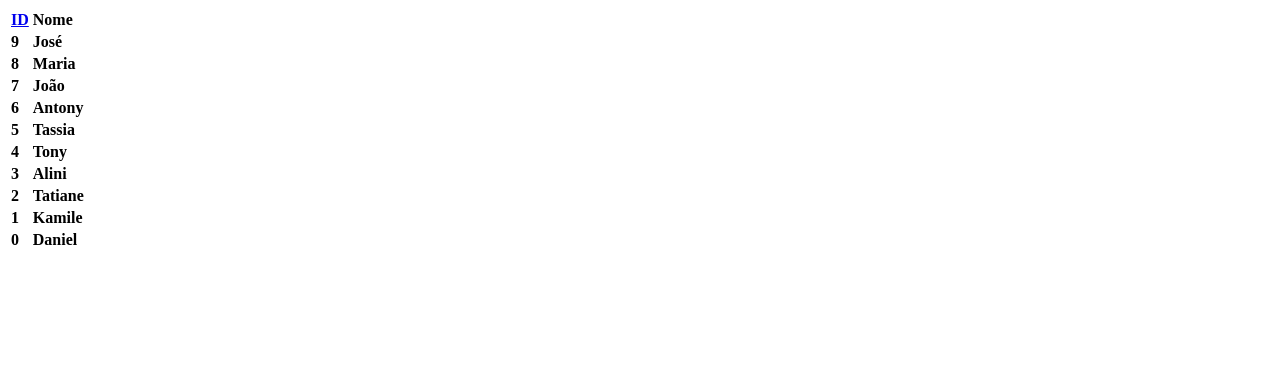
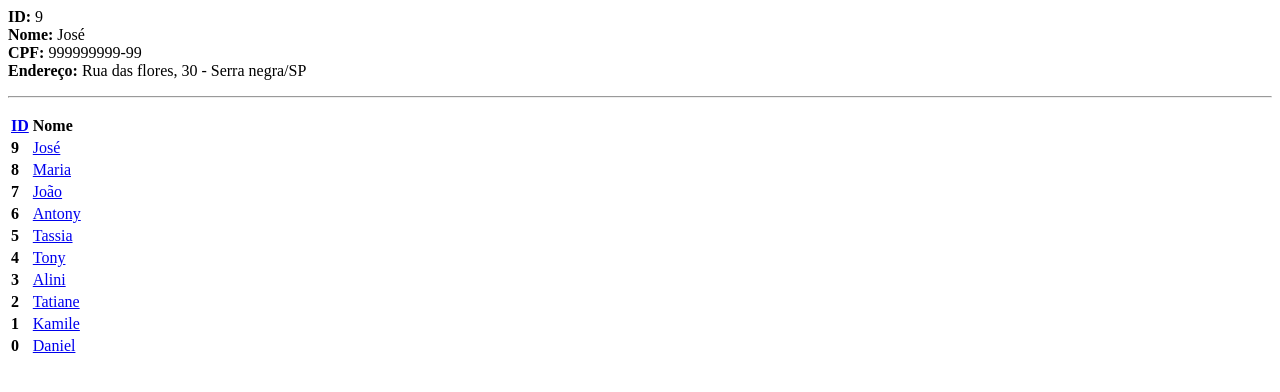
Before and after one commit to szagot/ex-clientes, a PHP site: page /?clientId=9&ordem=desc in a window 1280 px wide. Shown: the top 392 px of the page. Run offline with PHP 8.4, Linux system fonts and the light colour scheme.

```diff
--- a/index.php
+++ b/index.php
@@ -3,6 +3,7 @@ header( 'Content-type: text/html; charset=utf-8' );
 
 // Configs
 $ordecacaoAsc = filter_input( INPUT_GET, 'ordem' ) === 'asc';
+$clientId = filter_input( INPUT_GET, 'clientId' );
 
 require_once 'Cliente.php';
 
@@ -19,7 +20,21 @@ $clientes = [
     new Cliente( 'José', '999999999-99', 'Rua das flores', 30, 'Serra negra', 'SP' )
 ];
 
-if( ! $ordecacaoAsc )
+// Detalhes do cliente?
+if ( is_numeric( $clientId ) && $clientId >= 0 && $clientId < count( $clientes ) ) {
+    $cliente = $clientes[ $clientId ];
+    ?>
+    <p>
+        <strong>ID:</strong> <?= $clientId ?><br>
+        <strong>Nome:</strong> <?= $cliente->nome ?><br>
+        <strong>CPF:</strong> <?= $cliente->cpf ?><br>
+        <strong>Endereço:</strong>
+        <?= $cliente->logradouro ?>, <?= $cliente->numero ?> - <?= $cliente->cidade ?>/<?= $cliente->uf ?><hr>
+    </p>
+    <?php
+}
+
+if ( ! $ordecacaoAsc )
     krsort( $clientes )
 
 ?>
@@ -31,9 +46,10 @@ if( ! $ordecacaoAsc )
     <?php
     foreach ( $clientes as $index => $cliente ) {
         ?>
-        <tr>
+        <tr class="cliente">
             <td><strong><?= $index ?></strong></td>
-            <td><strong><?= $cliente->nome ?></strong></td>
+            <td><a href="?clientId=<?= $index ?>&ordem=<?= $ordecacaoAsc ? 'asc' : 'desc' ?>"><?= $cliente->nome ?></a>
+            </td>
         </tr>
         <?php
     }
```
